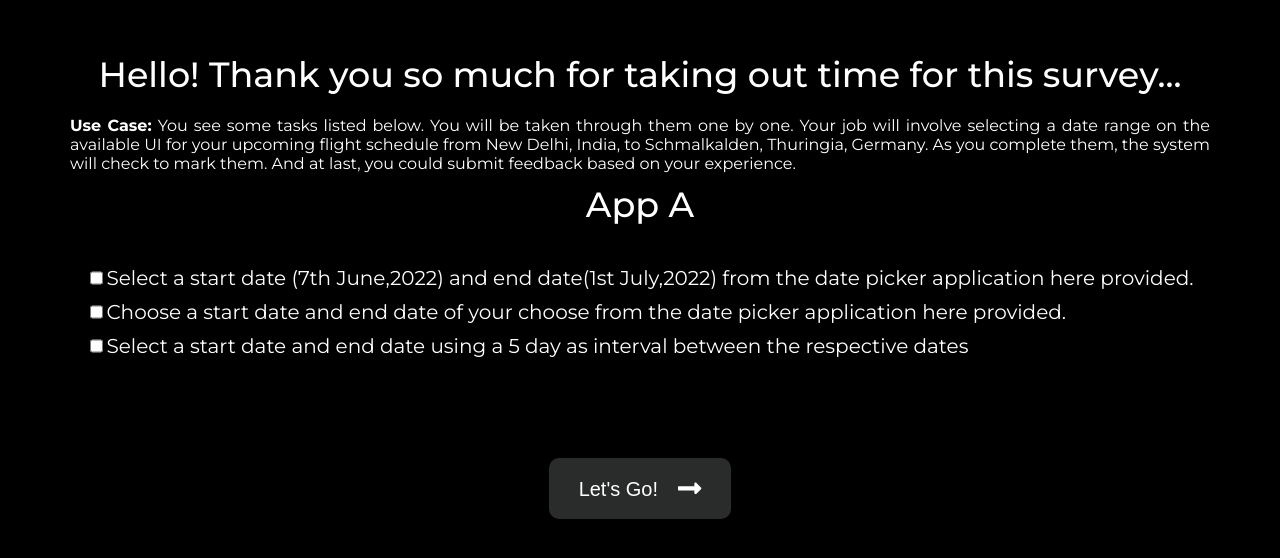
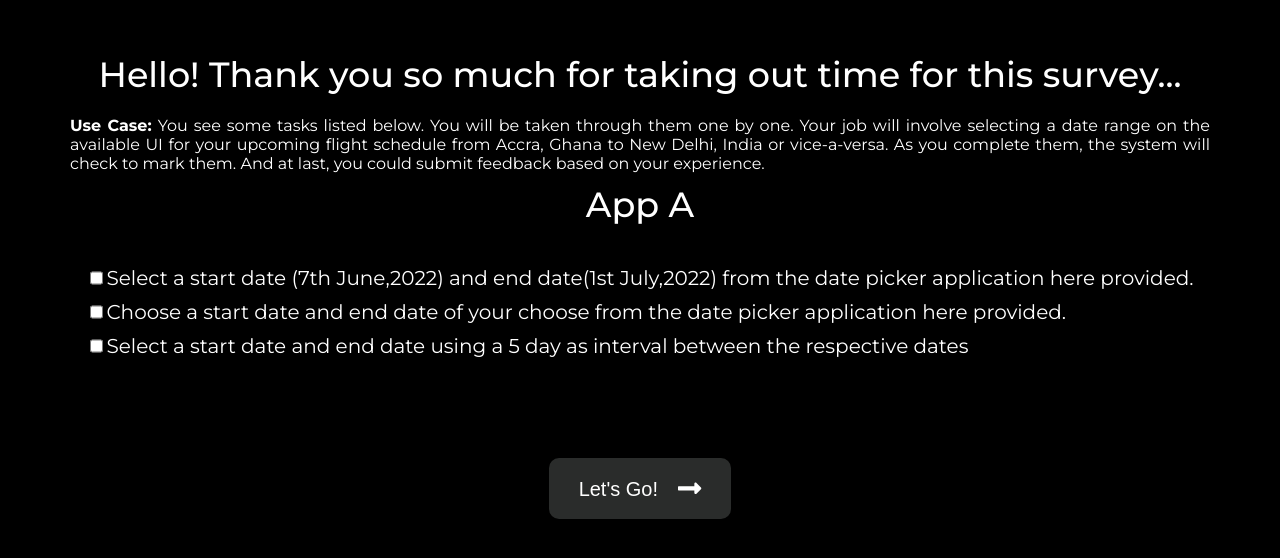
Before and after one commit to ekas/date-range-pickers-case-study, a React (Create React App) app: page / in a window 1280 px wide. Shown: the part 114-672 px from the top of the page. Built offline with nearby package versions, Linux system fonts and the light colour scheme.

Commit message:
Add more updates

```diff
--- a/src/task-panel.js
+++ b/src/task-panel.js
@@ -22,7 +22,7 @@ const TaskPanel = ({
             <strong>Use Case: </strong>You see some tasks listed below. You will
             be taken through them one by one. Your job will involve selecting a
             date range on the available UI for your upcoming flight schedule
-            from New Delhi, India, to Schmalkalden, Thuringia, Germany. As you
+            from Accra, Ghana to New Delhi, India or vice-a-versa. As you
             complete them, the system will check to mark them. And at last, you
             could submit feedback based on your experience.
           </div>
@@ -95,8 +95,8 @@ const TaskPanel = ({
             </div>
             <div className="questionnaire-item">
               <span className="label">
-                Are you new to using booking applications such this date-picker
-                application?
+                Are you new to using booking applications such as this
+                date-picker application?
               </span>
               <span>
                 <input type="radio" name="new" /> Yes
@@ -105,7 +105,7 @@ const TaskPanel = ({
                 <input type="radio" name="new" /> No
               </span>
             </div>
-            <div className="questionnaire-item"></div>
+            <button className="continue-button">Submit</button>
           </div>
         </>
       )}
```
